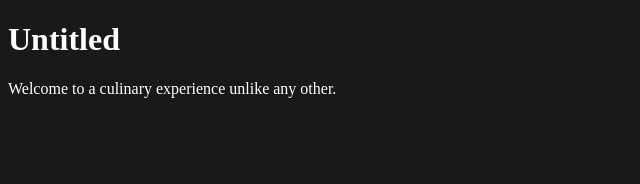
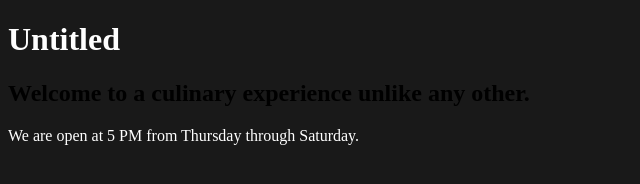
Before and after one commit to mrjohnfk/mrjohnfk.github.io, a plain HTML site: page unit_1/index.html in a window 1280 px wide. Shown: the whole page, without its empty margins (0-640 px from the left). Drawn offline with Linux system fonts and the light colour scheme.

Commit message:
syncing repository!

```diff
--- a/unit_1/index.html
+++ b/unit_1/index.html
@@ -6,6 +6,8 @@
 </head>
 <body>
 	<h1>Untitled</h1>
-	<p>Welcome to a culinary experience unlike any other.</p>
+	<h2>Welcome to a culinary experience unlike any other.</h2>
+
+	<p>We are open at 5 PM from Thursday through Saturday.</p>
 </body>
 </html>
```
